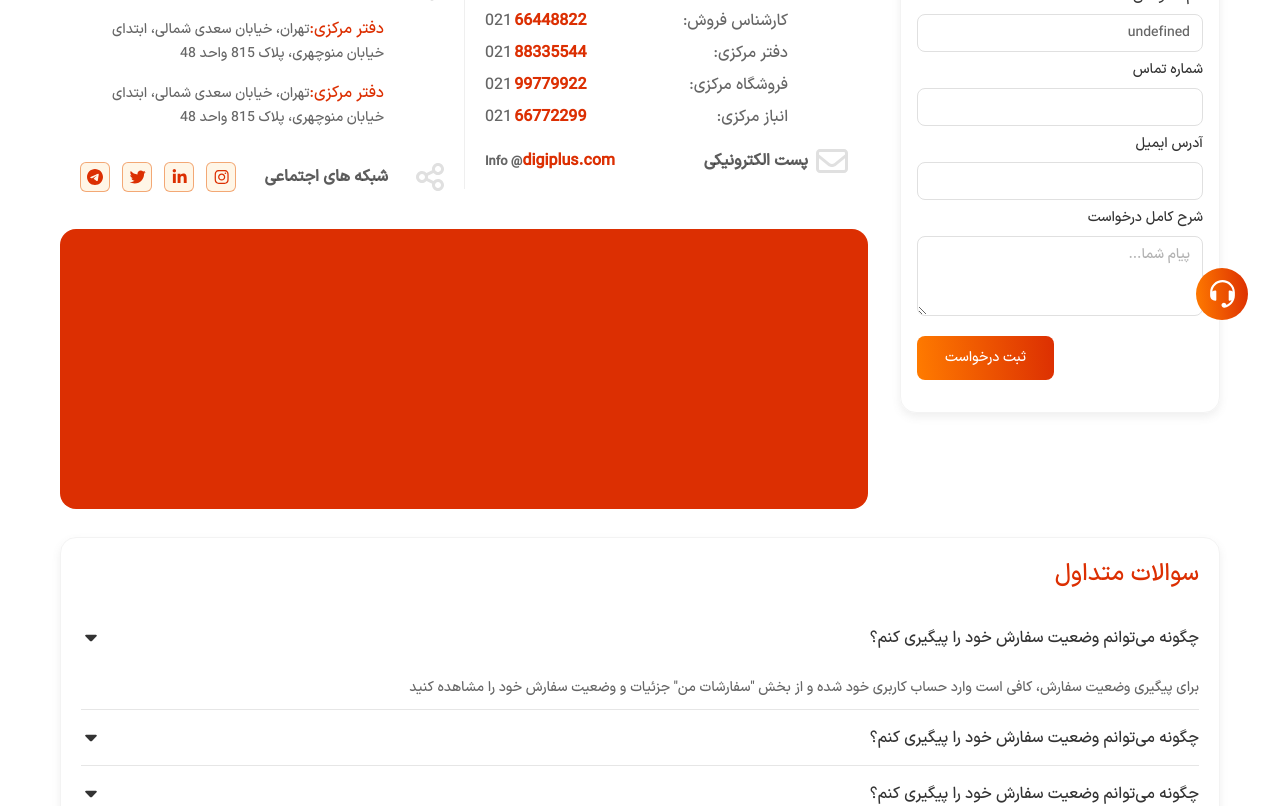
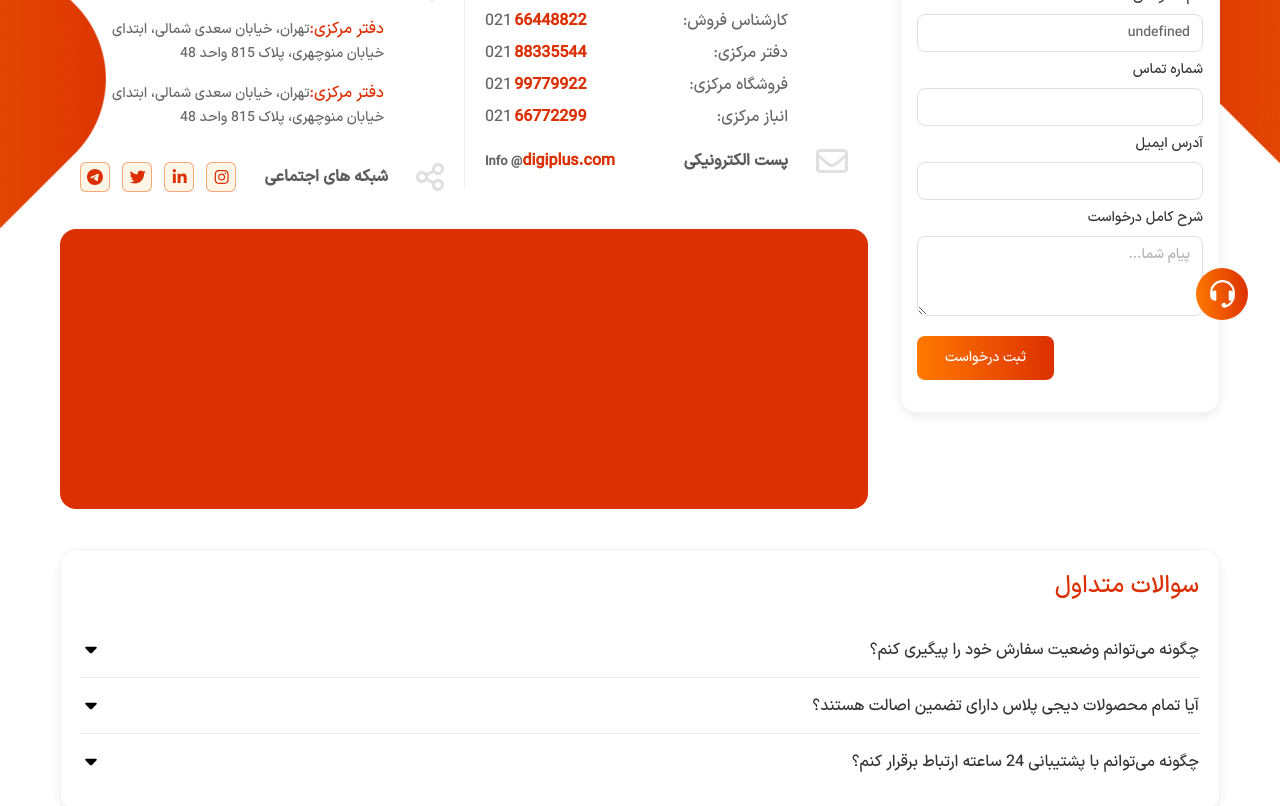
Before and after one commit to amirRezazade/Digi-Plus, a React (Vite) app: page /contact-us in a window 1280 px wide. Shown: the part 460-1266 px from the top of the page. Built offline with nearby package versions, Linux system fonts and the light colour scheme.

Commit message:
finish contact-us page

```diff
--- a/src/pages/Contact-Us/ContactForm.jsx
+++ b/src/pages/Contact-Us/ContactForm.jsx
@@ -4,16 +4,19 @@ export default function ContactForm(params) {
   let user = getLocal("user") || [];
   let [fullName, setFullName] = useState(`${user.name}${user.lastName ? user.lastName : ""}`);
   let [phone, setPhone] = useState(user.phone);
-  let [email, setEmail] = useState(user.email);
+
+  function submit(e) {
+    e.preventDefault();
+  }
   return (
-    <div className="lg:max-w-80 2xl:max-w-110 w-full gray-shaddow border border-light-gray/40 rounded-2xl p-4">
+    <div className="lg:max-w-80 2xl:max-w-110 w-full gray-shaddow border border-light-gray/40 rounded-2xl p-4 bg-white">
       <div className="border-b border-light-gray/80 pb-3">
         <h2 className="text-lg font-bold text-dark py-1">
           درخواست مشاوره<span className="text-red"> رایگان</span>
         </h2>
         <p className="">کارشناسان ما در اسرع وقت پاسخگو شما خواهند بود.</p>
       </div>
-      <form className="py-4">
+      <form className="py-4" onSubmit={(e) => submit(e)}>
         <div className="">
           <label htmlFor="full-name" className="text-dark">
             نام خانوادگی
--- a/src/pages/Contact-Us/ContactUs.jsx
+++ b/src/pages/Contact-Us/ContactUs.jsx
@@ -5,12 +5,14 @@ import SupportChat from "../../component/SupportChat/SupportCat";
 import ContactForm from "./ContactForm";
 import Infos from "./Infos";
 import FAQ from "./FAQ";
+import bgRounded from "../../assets/images/bg-images/bg-round.png";
+
 export default function ContactUs(params) {
   return (
     <>
       <Navbar />
-      <main className="custom-container text-gray text-sm">
-        <div className="flex items-center gap-3 text-gray text-sm text-nowrap overflow-auto hidden-scrollbar my-5 lg:my-9 px-4">
+      <main className=" text-gray text-sm">
+        <div className="custom-container flex items-center gap-3 text-gray text-sm text-nowrap overflow-auto hidden-scrollbar my-5 lg:my-9 px-4">
           <Link className="stroke-gray hover:stroke-org fill-white" to="/">
             <svg width="20" height="20" viewBox="0 0 24 24" xmlns="http://www.w3.org/2000/svg">
               <g id="SVGRepo_bgCarrier" strokeWidth="0"></g>
@@ -36,9 +38,13 @@ export default function ContactUs(params) {
           </span>
           <span className="text-dark">تماس با ما</span>
         </div>
-        <div className="flex flex-wrap-reverse lg:flex-nowrap justify-between items-start gap-8">
-          <ContactForm />
-          <Infos />
+        <div className="relative">
+          <img className="hidden lg:inline-block absolute right-0 top-1/3 xl:top-0 -z-2" src={bgRounded} alt="" />
+          <div className="custom-container flex flex-wrap-reverse lg:flex-nowrap justify-between items-start gap-8 bg-white xl:bg-transparent!">
+            <ContactForm />
+            <Infos />
+          </div>
+          <img className="hidden lg:inline-block absolute left-0 top-1/10 rotate-180 -z-2" src={bgRounded} alt="" />
         </div>
         <FAQ />
       </main>
--- a/src/pages/Contact-Us/FAQ.jsx
+++ b/src/pages/Contact-Us/FAQ.jsx
@@ -1,43 +1,43 @@
 import { useState } from "react";
 
 export default function FAQ() {
-  let [openIndex, setOpenIndex] = useState(0);
+  let [openIndex, setOpenIndex] = useState(null);
   return (
-    <section className="rounded-2xl border border-light-gray/40 gray-shaddow p-5 my-7">
+    <section className="rounded-2xl border border-light-gray/40 gray-shaddow p-5 mt-10 mb-5 custom-container">
       <h2 className="text-red text-base xs:text-xl! md:text-2xl!">سوالات متداول</h2>
-      <ul className="flex flex-col divide-y divide-light-gray/80 py-5">
+      <ul className="flex flex-col divide-y divide-light-gray/80 pt-5">
         <li className={` max-h-14 overflow-hidden ${openIndex === 0 && "max-h-25"} transition-[max_hight] duration-300`}>
-          <button onClick={() => setOpenIndex(openIndex === 0 ? null : 0)} className="h-14  w-full flex justify-between items-center cursor-pointer text-dark text-base">
+          <button onClick={() => setOpenIndex(openIndex === 0 ? null : 0)} className="h-14  w-full flex justify-between items-center gap-2 text-start cursor-pointer text-dark text-sm sm:text-base!">
             <span>چگونه می‌توانم وضعیت سفارش خود را پیگیری کنم؟</span>
-            <span>
-              <svg xmlns="http://www.w3.org/2000/svg" width="20" height="20" viewBox="0 0 20 20" fill="currentcolor">
+            <span className={`transition-[rotate_fill] duration-300 ${openIndex === 0 && "rotate-180 fill-red"}`}>
+              <svg xmlns="http://www.w3.org/2000/svg" width="20" height="20" viewBox="0 0 20 20">
                 <path d="M14.9336 6.81665H9.74194H5.06695C4.26695 6.81665 3.86695 7.78332 4.43361 8.34998L8.75028 12.6667C9.44195 13.3583 10.5669 13.3583 11.2586 12.6667L12.9003 11.025L15.5753 8.34998C16.1336 7.78332 15.7336 6.81665 14.9336 6.81665Z"></path>
               </svg>
             </span>
           </button>
-          <p className="py-3">برای پیگیری وضعیت سفارش، کافی است وارد حساب کاربری خود شده و از بخش "سفارشات من" جزئیات و وضعیت سفارش خود را مشاهده کنید</p>
+          <p className="pb-3 pt-1">برای پیگیری وضعیت سفارش، کافی است وارد حساب کاربری خود شده و از بخش "سفارشات من" جزئیات و وضعیت سفارش خود را مشاهده کنید</p>
         </li>
         <li className={` max-h-14 overflow-hidden ${openIndex === 1 && "max-h-25"} transition-[max_hight] duration-300`}>
-          <button onClick={() => setOpenIndex(openIndex === 1 ? null : 1)} className="h-14  w-full flex justify-between items-center cursor-pointer text-dark text-base">
-            <span>چگونه می‌توانم وضعیت سفارش خود را پیگیری کنم؟</span>
-            <span>
-              <svg xmlns="http://www.w3.org/2000/svg" width="20" height="20" viewBox="0 0 20 20" fill="currentcolor">
+          <button onClick={() => setOpenIndex(openIndex === 1 ? null : 1)} className="h-14  w-full flex justify-between items-center gap-2 text-start cursor-pointer text-dark text-sm sm:text-base!">
+            <span>آیا تمام محصولات دیجی پلاس دارای تضمین اصالت هستند؟</span>
+            <span className={`transition-[rotate_fill] duration-300 ${openIndex === 1 && "rotate-180 fill-red"}`}>
+              <svg xmlns="http://www.w3.org/2000/svg" width="20" height="20" viewBox="0 0 20 20">
                 <path d="M14.9336 6.81665H9.74194H5.06695C4.26695 6.81665 3.86695 7.78332 4.43361 8.34998L8.75028 12.6667C9.44195 13.3583 10.5669 13.3583 11.2586 12.6667L12.9003 11.025L15.5753 8.34998C16.1336 7.78332 15.7336 6.81665 14.9336 6.81665Z"></path>
               </svg>
             </span>
           </button>
-          <p className="py-3">برای پیگیری وضعیت سفارش، کافی است وارد حساب کاربری خود شده و از بخش "سفارشات من" جزئیات و وضعیت سفارش خود را مشاهده کنید</p>
+          <p className="pb-3 pt-1">برای پیگیری وضعیت سفارش، کافی است وارد حساب کاربری خود شده و از بخش "سفارشات من" جزئیات و وضعیت سفارش خود را مشاهده کنید</p>
         </li>
         <li className={` max-h-14 overflow-hidden ${openIndex === 2 && "max-h-25"} transition-[max_hight] duration-300`}>
-          <button onClick={() => setOpenIndex(openIndex === 2 ? null : 2)} className="h-14  w-full flex justify-between items-center cursor-pointer text-dark text-base">
-            <span>چگونه می‌توانم وضعیت سفارش خود را پیگیری کنم؟</span>
-            <span>
-              <svg xmlns="http://www.w3.org/2000/svg" width="20" height="20" viewBox="0 0 20 20" fill="currentcolor">
+          <button onClick={() => setOpenIndex(openIndex === 2 ? null : 2)} className="h-14  w-full flex justify-between items-center gap-2 text-start cursor-pointer text-dark text-sm sm:text-base!">
+            <span>چگونه می‌توانم با پشتیبانی 24 ساعته ارتباط برقرار کنم؟</span>
+            <span className={`transition-[rotate_fill] duration-300 ${openIndex === 2 && "rotate-180 fill-red"}`}>
+              <svg xmlns="http://www.w3.org/2000/svg" width="20" height="20" viewBox="0 0 20 20">
                 <path d="M14.9336 6.81665H9.74194H5.06695C4.26695 6.81665 3.86695 7.78332 4.43361 8.34998L8.75028 12.6667C9.44195 13.3583 10.5669 13.3583 11.2586 12.6667L12.9003 11.025L15.5753 8.34998C16.1336 7.78332 15.7336 6.81665 14.9336 6.81665Z"></path>
               </svg>
             </span>
           </button>
-          <p className="py-3">برای پیگیری وضعیت سفارش، کافی است وارد حساب کاربری خود شده و از بخش "سفارشات من" جزئیات و وضعیت سفارش خود را مشاهده کنید</p>
+          <p className="pb-3 pt-1">برای پیگیری وضعیت سفارش، کافی است وارد حساب کاربری خود شده و از بخش "سفارشات من" جزئیات و وضعیت سفارش خود را مشاهده کنید</p>
         </li>
       </ul>
     </section>
--- a/src/pages/Contact-Us/Infos.jsx
+++ b/src/pages/Contact-Us/Infos.jsx
@@ -1,3 +1,5 @@
+import Map from "./Map";
+
 export default function Infos(params) {
   return (
     <section className="grow">
@@ -53,7 +55,7 @@ export default function Infos(params) {
               </p>
             </li>
           </ul>
-          <h3 className="flex items-center gap-2 xs:gap-7! sm:gap-2! xs:text-base font-bold text-dark/80 pt-4">
+          <h3 className="flex items-center gap-2 xs:gap-7! sm:gap-2! xl:gap-7! xs:text-base font-bold text-dark/80 pt-4">
             <span>
               <svg xmlns="http://www.w3.org/2000/svg" width="32" height="32" viewBox="0 0 32 32" fill="none">
                 <path d="M0 8C0 5.79063 1.79063 4 4 4H28C30.2062 4 32 5.79063 32 8V24C32 26.2062 30.2062 28 28 28H4C1.79063 28 0 26.2062 0 24V8ZM3 8V9.38125L13.7812 18.2313C15.0688 19.2938 16.9312 19.2938 18.2188 18.2313L29 9.38125V7.94375C29 7.45 28.55 6.94375 28 6.94375H4C3.4475 6.94375 3 7.45 3 7.94375V8ZM3 13.2625V24C3 24.55 3.4475 25 4 25H28C28.55 25 29 24.55 29 24V13.2625L20.125 20.55C17.725 22.5187 14.275 22.5187 11.8188 20.55L3 13.2625Z" fill="#E0E0E0"></path>
@@ -127,7 +129,7 @@ export default function Infos(params) {
           </div>
         </div>
       </div>
-      <div className="rounded-2xl bg-red h-70"></div>
+      <Map />
     </section>
   );
 }
--- /dev/null
+++ b/src/pages/Contact-Us/Map.jsx
@@ -0,0 +1,3 @@
+export default function Map() {
+  return <div className="rounded-2xl bg-red h-70"></div>;
+}
```
